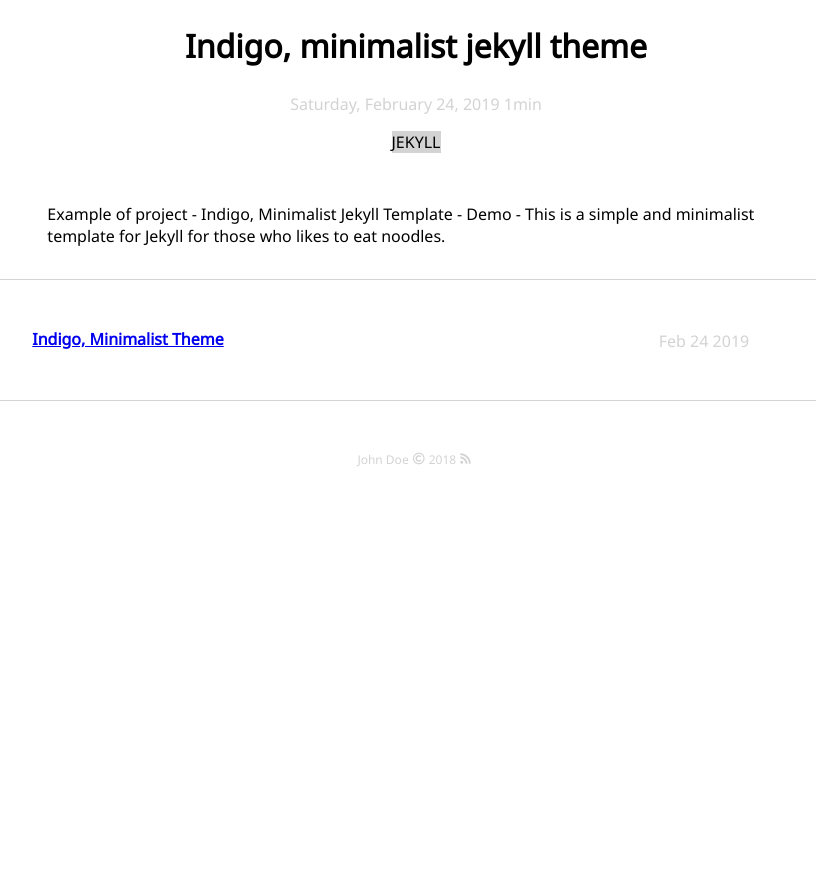
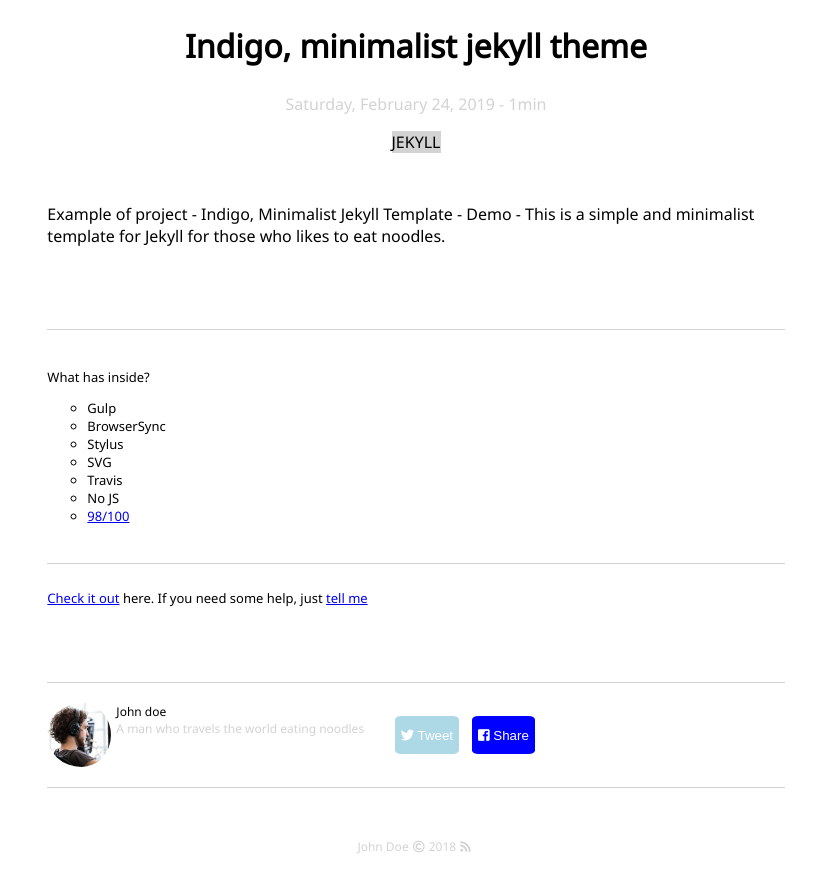
Before and after one commit to MykolasPinkevicius/Homework-html, a plain HTML site: page Practic Project #1/project.html in a window 1280 px wide. Shown: the part 231-1122 px from the top of the page, without its empty margins (224-1040 px from the left). Before the commit the page ends 800 px from the top, so only its background shows below. Drawn offline with Linux system fonts and the light colour scheme.

Commit message:
Project update ver 1.1

```diff
--- a/Practic Project #1/css/index.css
+++ b/Practic Project #1/css/index.css
@@ -203,7 +203,85 @@ nav > ul{
 .differentcolortext{
     color: black!important;
     margin: 0 auto;
+    padding-bottom: 50px;
     padding-top: 50px;
     width: 64%;
     text-align: left;
 }
+.projectwhatsinsidetext{
+    padding-top: 25px;
+    padding-bottom: 75px;
+    width: 64%;
+    margin: 0 auto;
+    text-align: left;
+    border-bottom-style: solid;
+    border-bottom-width: thin;
+    border-bottom-color: lightgrey;
+}
+.projectwhatsinside{
+    padding-top: 25px;
+    padding-bottom: 25px;
+    width: 64%;
+    margin: 0 auto;
+    text-align: left;
+    border-top-style: solid;
+    border-top-width: thin;
+    border-top-color: lightgrey;
+    border-bottom-style: solid;
+    border-bottom-width: thin;
+    border-bottom-color: lightgrey;
+}
+.projectwhatsinside > ul{
+    list-style-type: circle;
+    display: flex;
+    flex-direction: column;
+}
+.social{
+    text-align: left;
+    width: 64%;
+    margin: 0 auto;
+    padding-top: 20px;
+    padding-bottom: 20px;
+    display: flex;
+    flex-direction: row;
+    flex-wrap: nowrap;
+    border-bottom-style: solid;
+    border-bottom-width: thin;
+    border-bottom-color: lightgrey;
+}
+.socialimg{
+    padding-right: 5px;
+    width: 5vw;
+    height: 5vw;
+    border-radius: 50%;
+}
+.socialp{
+    margin: 0;
+    font-size: 0.75rem;
+}
+.socialp2{
+    margin: 0;
+    font-size: 0.75rem;
+    color: lightgrey;
+}
+.socialpinsides{
+    margin-right: 5px;
+}
+.twitter{
+    margin-top: 1vw;
+    margin-right: 1vw;
+    margin-left: 2vw;
+    height: 3vw;
+    border-style: none;
+    color: white;
+    background-color: lightblue;
+    border-radius: 10%;
+}
+.facebook{
+    margin-top: 1vw;
+    height: 3vw;
+    border-style: none;
+    color: white;
+    background-color: blue;
+    border-radius: 10%;
+}
--- a/Practic Project #1/project.html
+++ b/Practic Project #1/project.html
@@ -34,16 +34,33 @@
             </div>
             <div class="johndoe">
                 <h2>Indigo, minimalist jekyll theme</h2>
-                <p>Saturday, February 24, 2019 1min</p>
+                <p>Saturday, February 24, 2019 - 1min</p>
                 <p class="differentcolor">JEKYLL</p>
                 <p class="differentcolortext">Example of project - Indigo, Minimalist Jekyll Template - Demo - This is a simple and minimalist template for Jekyll for those who likes to eat noodles.</p>
             </div>
-            <div class="blogposts">
-                <div class="blogposts1">
-                    <h3><a href="project.html">Indigo, Minimalist Theme</a></h3>
+                <div class="projectwhatsinside">
+                    <p>What has inside?</p>
+                    <ul>
+                        <li>Gulp</li>
+                        <li>BrowserSync</li>
+                        <li>Stylus</li>
+                        <li>SVG</li>
+                        <li>Travis</li>
+                        <li>No JS</li>
+                        <li><a href="#">98/100</a></li>
+                    </ul>
                 </div>
-                <div class="blogposts2">
-                    <p>Feb 24 2019</p>
+                <div class="projectwhatsinsidetext">
+                    <a href="#">Check it out</a> here. If you need some help, just <a href="#">tell me</a>
+                </div>
+                <div class="social">
+                    <img class="socialimg"src="img/profile.jpg" alt="picture of developer">
+                    <div class="socialpinsides">
+                    <p class="socialp">John doe<br></p>
+                    <p class="socialp2">A man who travels the world eating noodles</p>
+                    </div>
+                    <button class="twitter" type="button" name="twitter"><i class="fab fa-twitter"></i> Tweet</button>
+                    <button class="facebook" type="button" name="facebook"><i class="fab fa-facebook-square"></i> Share</button>
                 </div>
             </div>
             </main>
```
